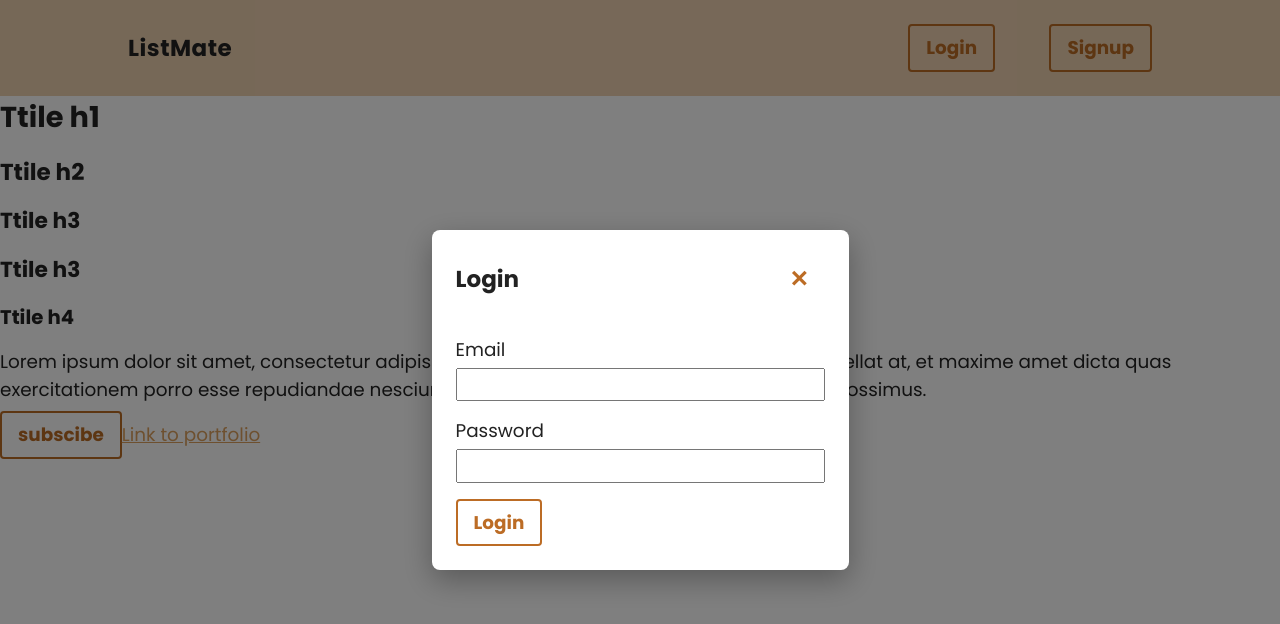
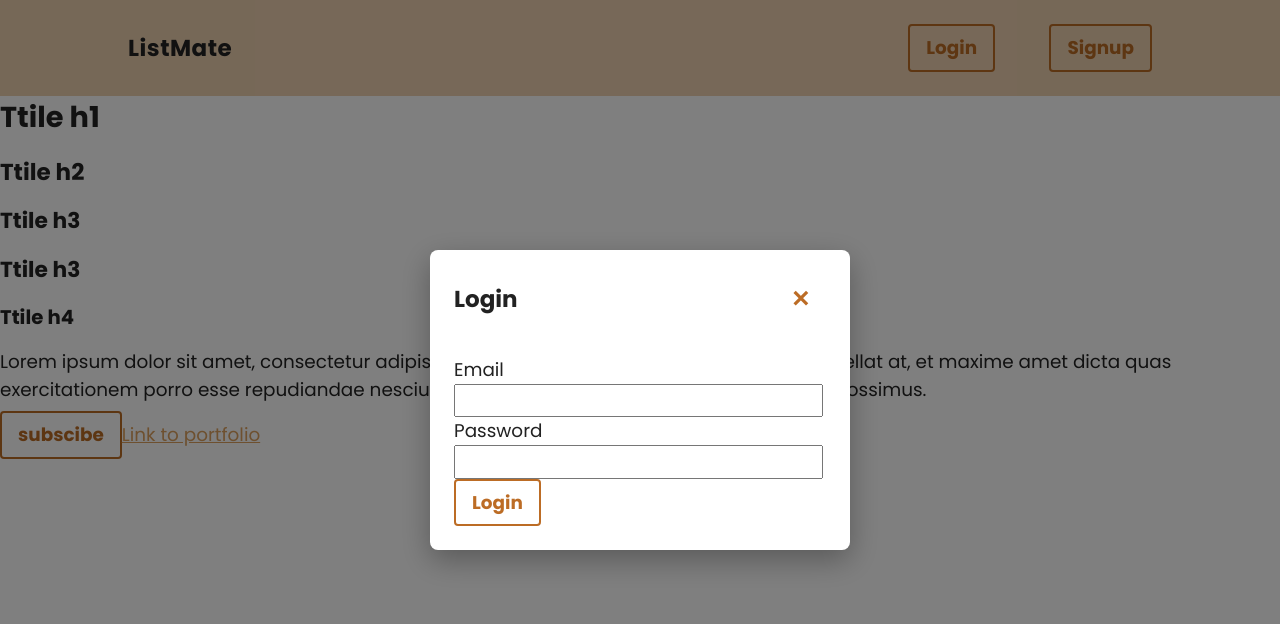
Before and after one commit to michaelpeterschmid/shared-packing-list, a React (Create React App) app: page / in a window 1280 px wide. Both pictures are taken after a click on the button "Login". Shown: the top 624 px of the page. Built offline with nearby package versions, Linux system fonts and the light colour scheme.

Commit message:
removed profile image for simplicity

```diff
--- a/src/components/AuthForm.module.css
+++ /dev/null
@@ -1,33 +0,0 @@
-.auth-form{
-    max-width: var(--bp-tablet);
-}
-
-.auth-form label {
-    display: block;
-    margin-bottom: var(--spacing-s);
-}
-
-.auth-form span {
-    display: block;
-    margin-bottom: var(--spacing-xxs);
-
-}
-
-.auth-form input {
-    min-width: 100%;
-}
-
-.upload-button {
-  display: inline-block;
-  padding: var(--spacing-xs) var(--spacing-s);
-  background: var(--primary-color);
-  color: var(--primary-bg-color);
-  border-radius: 4px;
-  cursor: pointer;
-  font-size: var(--text-fluid-sm);
-  text-align: center;
-}
-
-.upload-button:hover {
-  background: var(--secondary-color);
-}
--- a/src/components/LoginForm.js
+++ b/src/components/LoginForm.js
@@ -1,9 +1,8 @@
 import React from "react";
-import styles from "./AuthForm.module.css";
 
 const LoginForm = () => {
   return (
-    <form className={styles["auth-form"]}>
+    <form>
       <label>
         <span>Email</span>
         <input type="email" required />
--- a/src/components/SignupForm.js
+++ b/src/components/SignupForm.js
@@ -1,5 +1,4 @@
 import React, { useEffect, useState } from "react";
-import styles from "./AuthForm.module.css";
 
 const SignupForm = () => {
   const [iconPreview, setIconPreview] = useState(null);
@@ -26,34 +25,11 @@ const SignupForm = () => {
   };
 
   return (
-    <form className={styles["auth-form"]}>
+    <form>
       <label>
         <span>Display name</span>
         <input type="text" required />
       </label>
-      <label className={styles["upload-button"]}>
-        Upload a profile picture{" "}
-        {/* Clicking the label triggers the hidden <input type="file"></input> */}
-        <input
-          type="file"
-          accept="image/*"
-          onChange={handleIconChange}
-          style={{ display: "none" }}
-        />
-      </label>
-
-      {iconPreview && (
-        <img
-          src={iconPreview}
-          alt="Profile preview"
-          style={{
-            width: 80,
-            height: 80,
-            borderRadius: "50%",
-            objectFit: "cover",
-          }}
-        />
-      )}
       <label>
         <span>Email</span>
         <input type="email" required />
```
